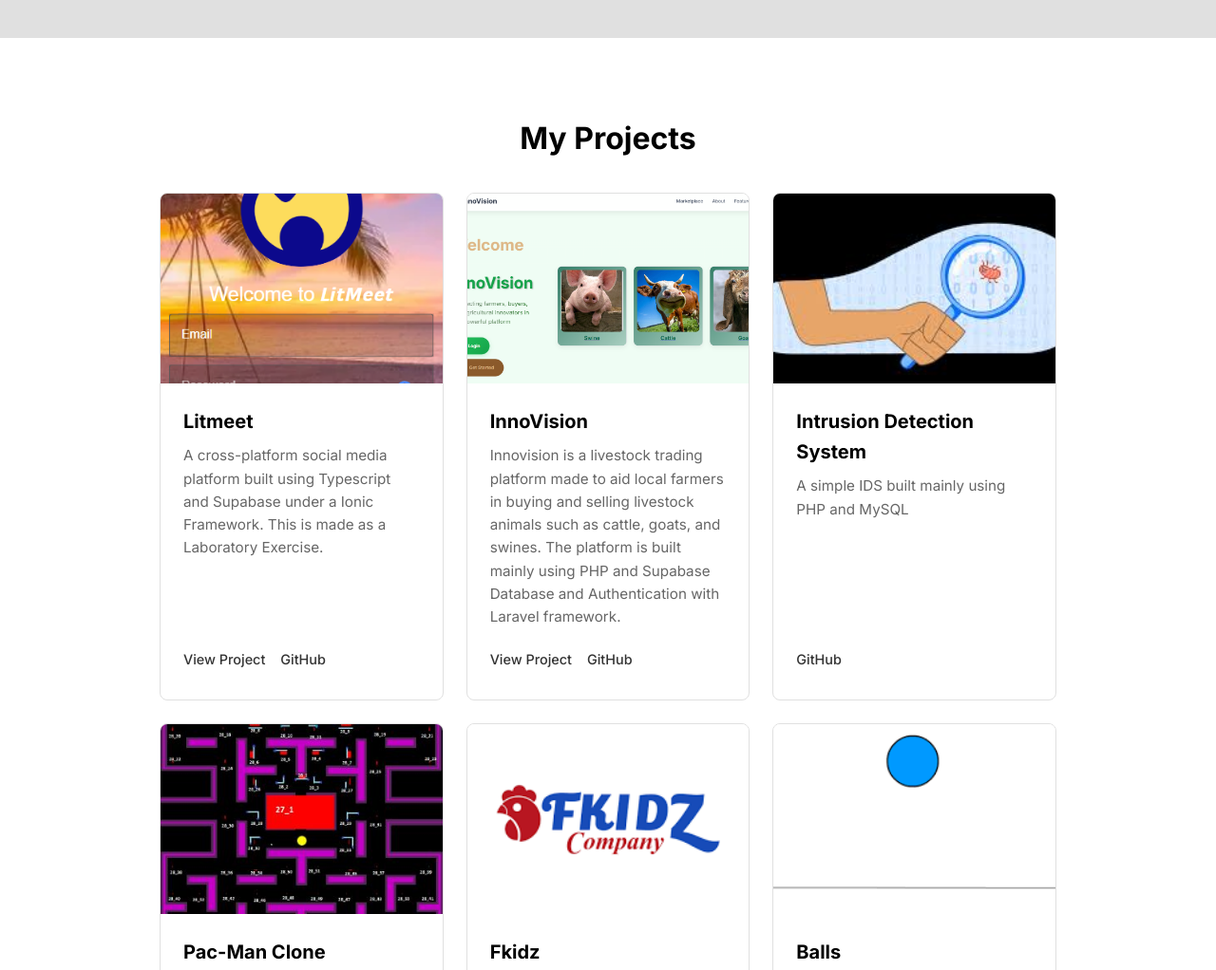
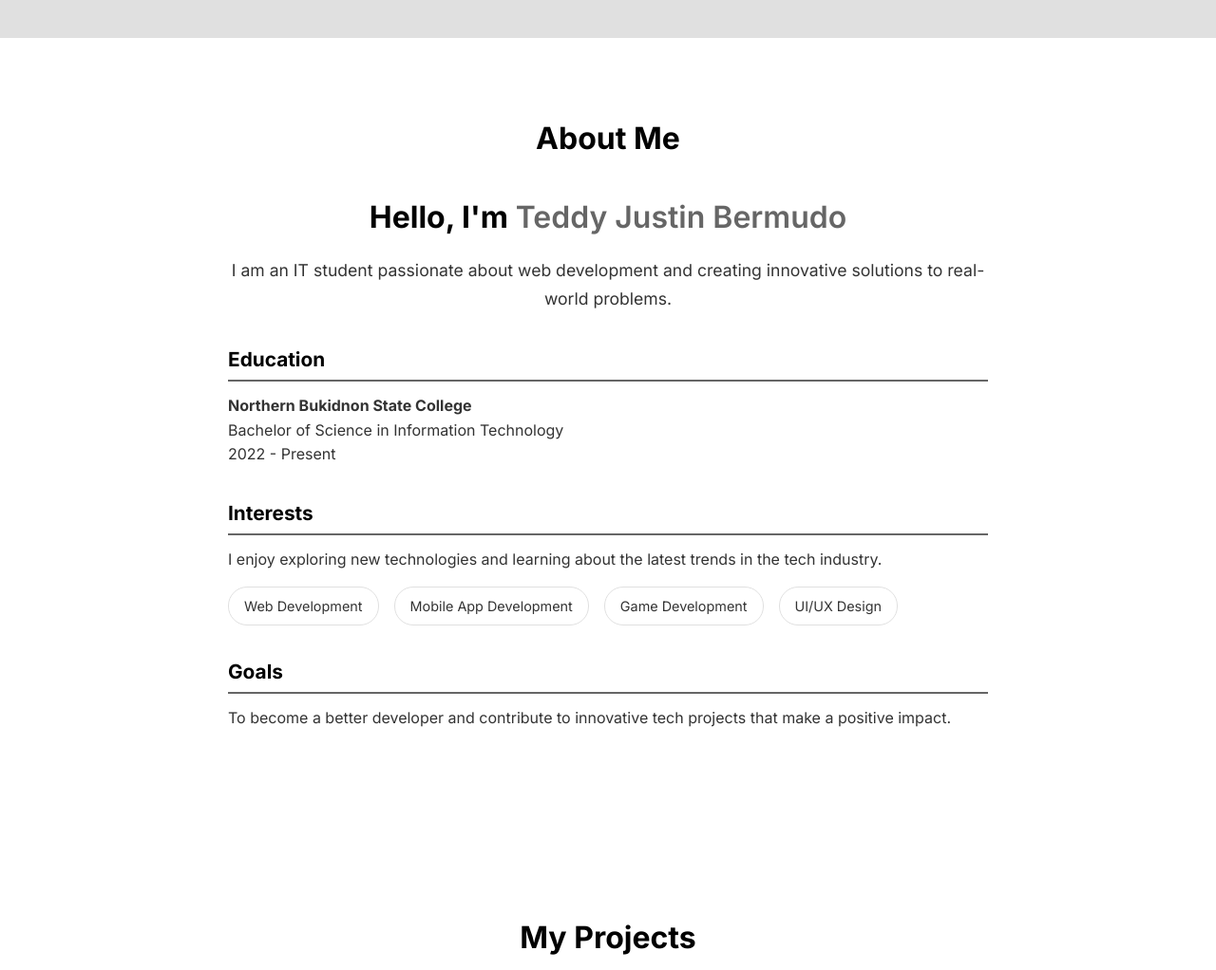
Before and after one commit to Tedeyy/portedfolio, a plain HTML site: page index.html in a window 1280 px wide. Shown: the part 820-1842 px from the top of the page at 95% size. Drawn offline with Linux system fonts and the light colour scheme.

Commit message:
contents and fade-down animation wen page loads

```diff
--- a/index.html
+++ b/index.html
@@ -34,6 +34,47 @@
                 <h1>Hello, I'm <span class="highlight">Teddy Justin Bermudo</span></h1>
                 <p class="subtitle">IT Student & Aspiring Developer</p>
                 <a href="#contact" class="cta-button">Get In Touch</a>
+            </div>
+        </section>
+
+        <section id="aboutme" class="section">
+            <h2>About Me</h2>
+            <div class="aboutme-grid">
+                <div class="aboutme-content">
+                    <h3>Hello, I'm <span class="highlight">Teddy Justin Bermudo</span></h3>
+                    <p class="aboutme-intro">
+                        I am an IT student passionate about web development and creating innovative solutions to real-world problems.
+                    </p>
+
+                    <div class="aboutme-section">
+                        <h4>Education</h4>
+                        <p>
+                            <strong>Northern Bukidnon State College</strong><br>
+                            Bachelor of Science in Information Technology<br>
+                            2022 - Present
+                        </p>
+                    </div>
+
+                    <div class="aboutme-section">
+                        <h4>Interests</h4>
+                        <p>
+                            I enjoy exploring new technologies and learning about the latest trends in the tech industry.
+                        </p>
+                        <ul class="interests-list">
+                            <li>Web Development</li>
+                            <li>Mobile App Development</li>
+                            <li>Game Development</li>
+                            <li>UI/UX Design</li>
+                        </ul>
+                    </div>
+
+                    <div class="aboutme-section">
+                        <h4>Goals</h4>
+                        <p>
+                            To become a better developer and contribute to innovative tech projects that make a positive impact.
+                        </p>
+                    </div>
+                </div>
             </div>
         </section>
 
--- a/views/script/index.js
+++ b/views/script/index.js
@@ -1,4 +1,22 @@
 document.addEventListener('DOMContentLoaded', function () {
+    // Add fade-in animation to elements
+    const fadeElements = [
+        { selector: '.hero-content', delay: 0 },
+        { selector: '.aboutme-content', delay: 0.2 },
+        { selector: '.project-card', delay: 0.4 },
+        { selector: '.skills-card', delay: 0.6 },
+        { selector: '.contact-form', delay: 0.8 },
+        { selector: '.contact-card', delay: 1.0 }
+    ];
+
+    fadeElements.forEach(({ selector, delay }) => {
+        const elements = document.querySelectorAll(selector);
+        elements.forEach((element, index) => {
+            element.classList.add('fade-in');
+            element.style.animationDelay = `${delay + (index * 0.1)}s`;
+        });
+    });
+
     const yearElement = document.getElementById('current-year');
     if (yearElement) {
         yearElement.textContent = new Date().getFullYear();
--- a/views/style/index.css
+++ b/views/style/index.css
@@ -12,6 +12,30 @@
     padding: 0;
     box-sizing: border-box;
 }
+
+/* Fade-down animation on page load */
+.fade-in {
+    opacity: 0;
+    transform: translateY(-20px);
+    animation: fadeInDown 0.8s ease-out forwards;
+}
+
+@keyframes fadeInDown {
+    from {
+        opacity: 0;
+        transform: translateY(-20px);
+    }
+    to {
+        opacity: 1;
+        transform: translateY(0);
+    }
+}
+
+/* Staggered animation delays */
+.fade-delay-1 { animation-delay: 0.2s; }
+.fade-delay-2 { animation-delay: 0.4s; }
+.fade-delay-3 { animation-delay: 0.6s; }
+.fade-delay-4 { animation-delay: 0.8s; }
 
 body {
     font-family: 'Inter', 'Segoe UI', Tahoma, Geneva, Verdana, sans-serif;
@@ -292,6 +316,82 @@ nav {
     }
 }
 
+/* About Me Section */
+#aboutme {
+    background-color: var(--white);
+}
+
+.aboutme-grid {
+    max-width: 800px;
+    margin: 0 auto;
+}
+
+.aboutme-content h3 {
+    color: var(--black);
+    font-size: 2rem;
+    margin-bottom: 1rem;
+    text-align: center;
+}
+
+.aboutme-intro {
+    color: var(--dark-grey);
+    font-size: 1.1rem;
+    margin-bottom: 2rem;
+    text-align: center;
+    line-height: 1.7;
+}
+
+.aboutme-section {
+    margin-bottom: 2rem;
+}
+
+.aboutme-section h4 {
+    color: var(--black);
+    font-size: 1.3rem;
+    margin-bottom: 0.8rem;
+    border-bottom: 2px solid var(--grey);
+    padding-bottom: 0.3rem;
+}
+
+.aboutme-section p {
+    color: var(--dark-grey);
+    line-height: 1.6;
+    margin-bottom: 1rem;
+}
+
+.interests-list {
+    list-style: none;
+    display: flex;
+    flex-wrap: wrap;
+    gap: 1rem;
+    margin-top: 0.5rem;
+}
+
+.interests-list li {
+    background-color: var(--white);
+    color: var(--dark-grey);
+    padding: 0.5rem 1rem;
+    border-radius: 20px;
+    border: 1px solid var(--light-grey);
+    font-size: 0.9rem;
+}
+
+/* Responsive Design for About Me */
+@media (max-width: 768px) {
+    .aboutme-content h3 {
+        font-size: 1.5rem;
+    }
+
+    .aboutme-intro {
+        font-size: 1rem;
+    }
+
+    .interests-list {
+        flex-direction: column;
+        gap: 0.5rem;
+    }
+}
+
 /* Skills Section */
 #skills {
     background-color: var(--white);
```
